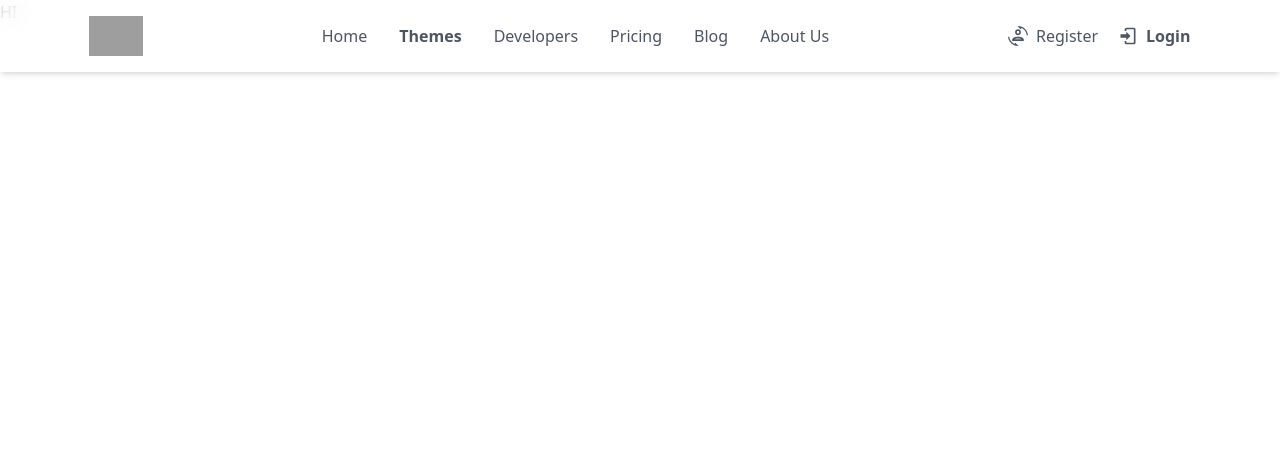
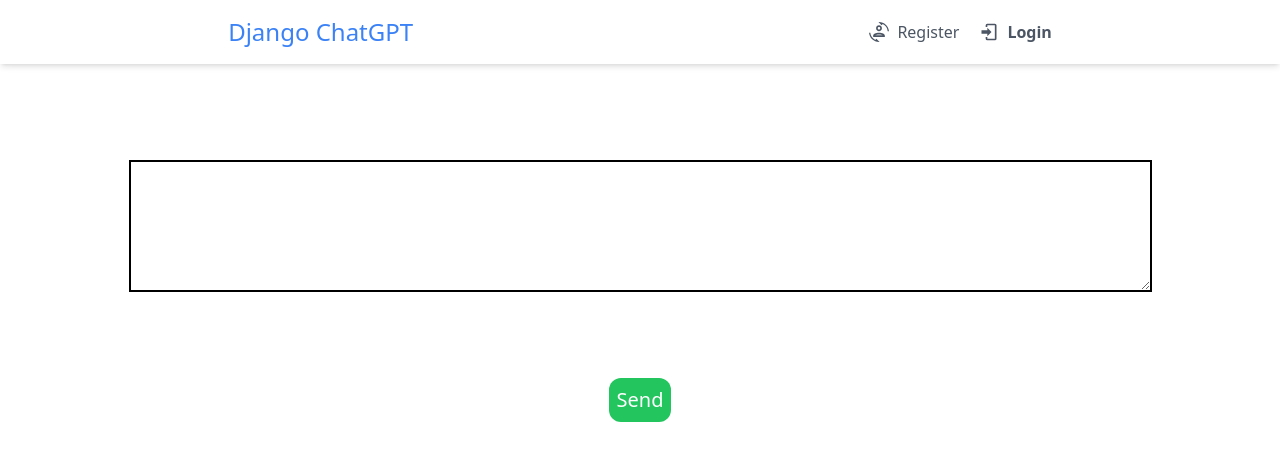
Before and after one commit to peterdinis/Django-GPT, a Django app: page / in a window 1280 px wide. Shown: the top 461 px of the page. Run offline with Django 4.2, Linux system fonts and the light colour scheme; some libraries are stand-ins or nearby versions; grey boxes are pictures that could not be loaded.

Commit message:
style: Design chatbot template wip

```diff
--- a/chatbot/templates/chatbot/index.html
+++ b/chatbot/templates/chatbot/index.html
@@ -3,5 +3,10 @@
 {% block title %} Django GPT {% endblock %}
 
 {% block content %}
-  <h1>HI</h1>
+  <div class="flex flex-col items-center">
+    <div class="mt-20">
+        <textarea cols="100" class="h-35 w-full my-20 border-2 border-black p-10 text-14 font-sans font-Lato"></textarea>
+    </div>
+    <button class="bg-green-500 text-white rounded-xl p-2 text-xl">Send</button>
+  </div>
 {% endblock %}
--- a/templates/main.html
+++ b/templates/main.html
@@ -32,50 +32,8 @@
       <div class="flex items-center">
         <a class="cursor-pointer">
           <h3 class="text-2xl font-medium text-blue-500">
-            <img
-              class="h-10 object-cover"
-              src="https://stackoverflow.design/assets/img/logos/so/logo-stackoverflow.svg"
-              alt="Store Logo"
-            />
+            Django ChatGPT
           </h3>
-        </a>
-      </div>
-
-      <div class="items-center hidden space-x-8 lg:flex">
-        <a
-          class="flex text-gray-600 hover:text-blue-500 cursor-pointer transition-colors duration-300"
-        >
-          Home
-        </a>
-
-        <a
-          class="flex text-gray-600 cursor-pointer transition-colors duration-300 font-semibold text-blue-600"
-        >
-          Themes
-        </a>
-
-        <a
-          class="flex text-gray-600 hover:text-blue-500 cursor-pointer transition-colors duration-300"
-        >
-          Developers
-        </a>
-
-        <a
-          class="flex text-gray-600 hover:text-blue-500 cursor-pointer transition-colors duration-300"
-        >
-          Pricing
-        </a>
-
-        <a
-          class="flex text-gray-600 hover:text-blue-500 cursor-pointer transition-colors duration-300"
-        >
-          Blog
-        </a>
-
-        <a
-          class="flex text-gray-600 hover:text-blue-500 cursor-pointer transition-colors duration-300"
-        >
-          About Us
         </a>
       </div>
 
```
